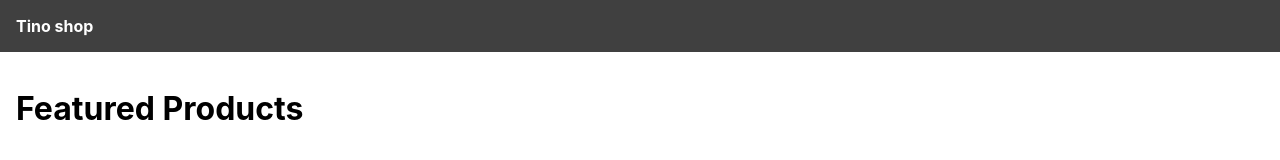
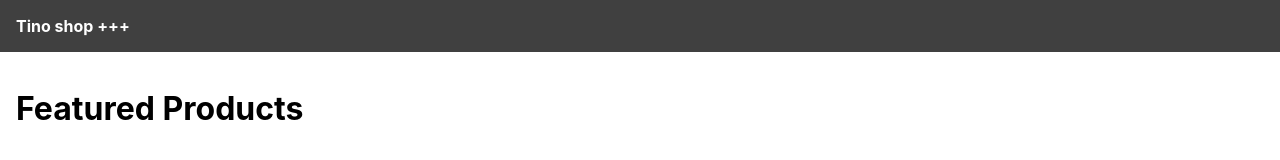
Before and after one commit to tinophan247/Tino-shop, a React (Create React App) app: page / in a window 1280 px wide. Shown: the top 160 px of the page. Built offline with nearby package versions, Linux system fonts and the light colour scheme.

Commit message:
Nem-UpdateAppJS

```diff
--- a/src/App.js
+++ b/src/App.js
@@ -8,7 +8,7 @@ function App() {
     <BrowserRouter>
       <div>
         <header>
-          <a href="/">Tino shop</a>
+          <a href="/">Tino shop +++</a>
         </header>
         <main>
           <Routes>
```
